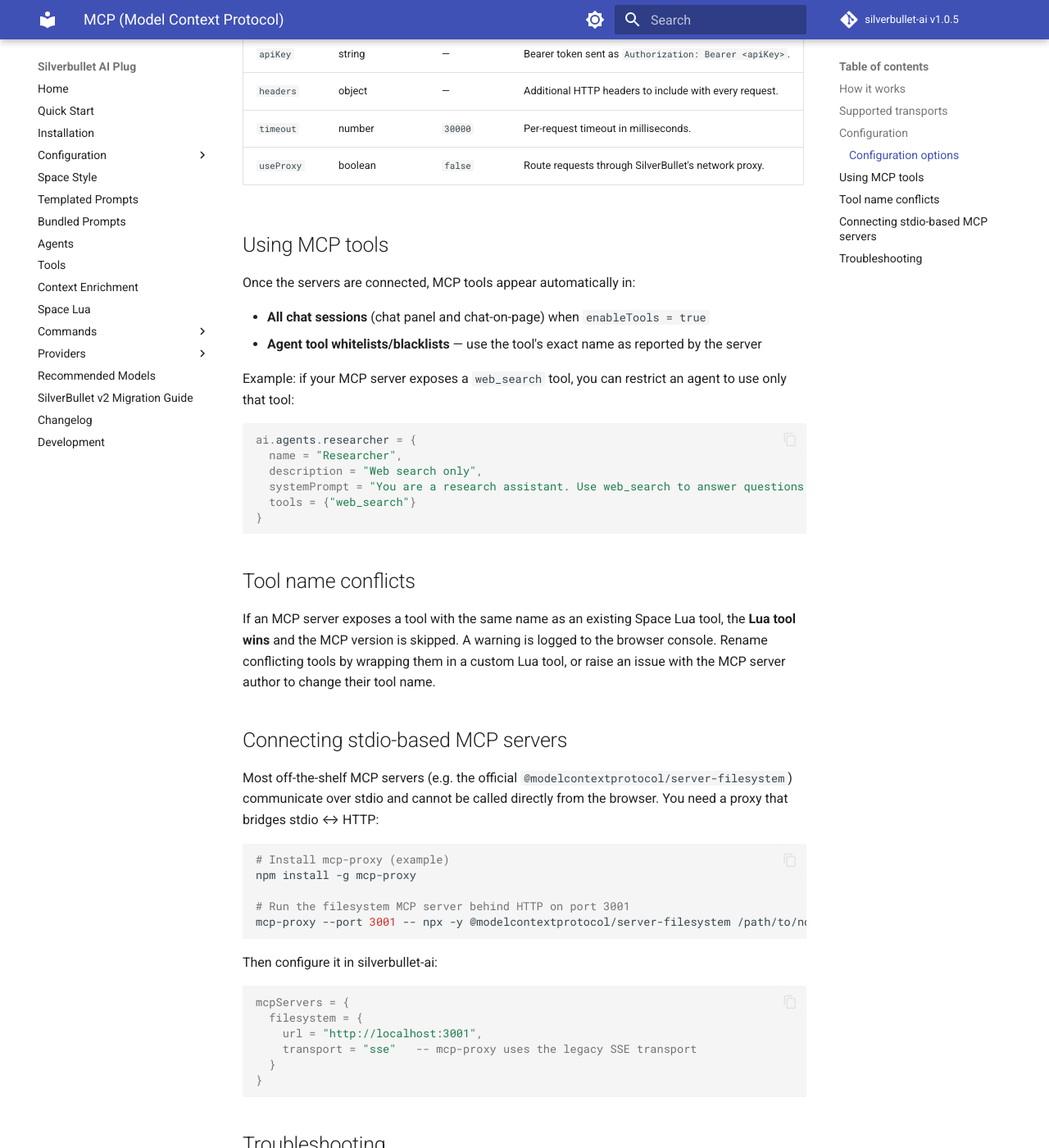
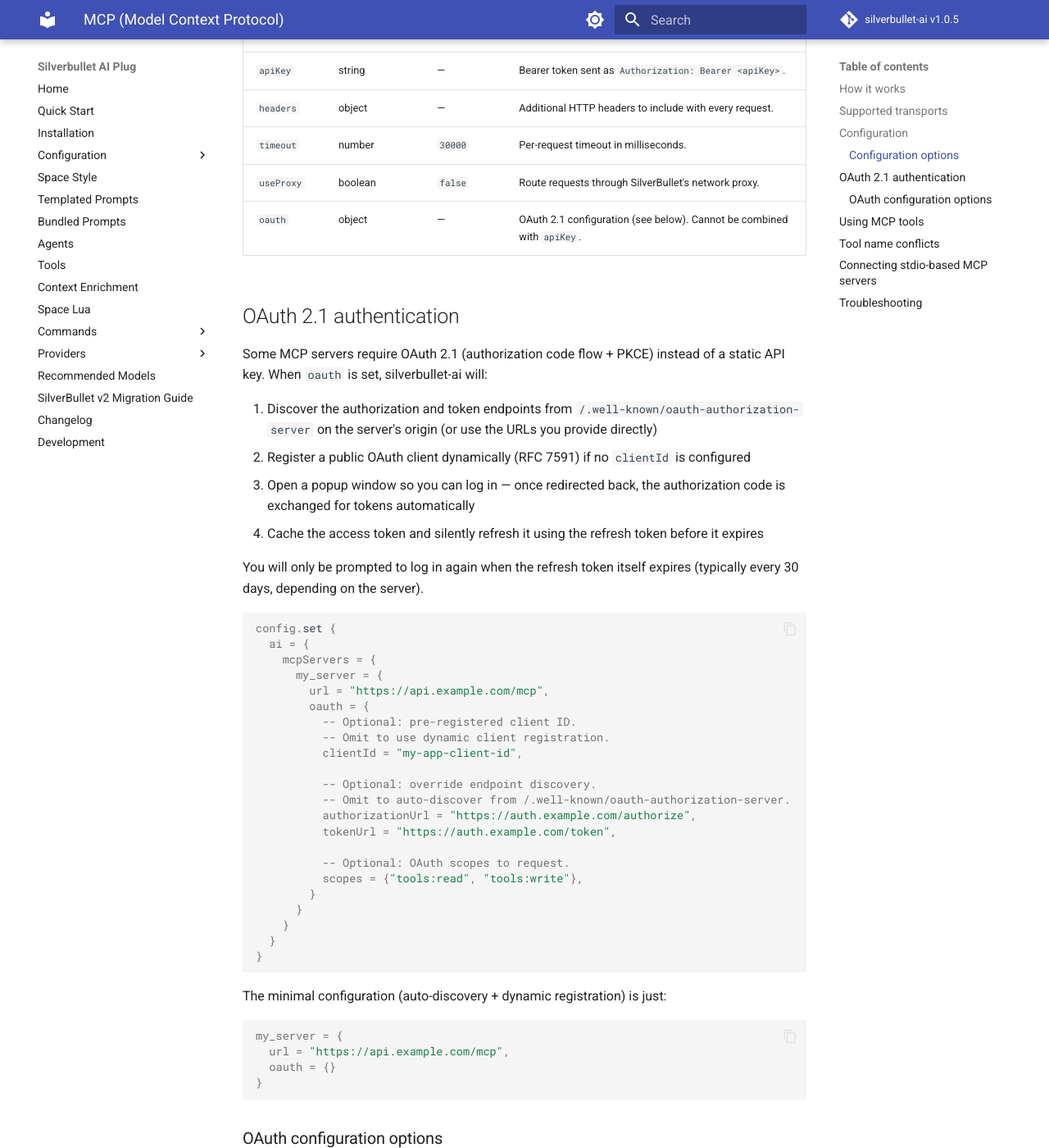
Before and after one commit to justyns/silverbullet-ai, an MkDocs documentation site: the page built from docs/MCP.md, in a window 1280 px wide and 1400 px high, scrolled down 1803 px. Shown: the whole window at 82% size. Built offline with MkDocs 1.6.1 and Material for MkDocs 9.7.7, drawn with Linux system fonts in a browser that asks for light colours; comment, search, counter and statistics services are not loaded; some of the changed text lies outside the part shown.

Commit message:
Document OAuth 2.1 config in Lua syntax in MCP.md

````diff
--- a/docs/MCP.md
+++ b/docs/MCP.md
@@ -61,6 +61,61 @@
 | `headers` | object | — | Additional HTTP headers to include with every request. |
 | `timeout` | number | `30000` | Per-request timeout in milliseconds. |
 | `useProxy` | boolean | `false` | Route requests through SilverBullet's network proxy. |
+| `oauth` | object | — | OAuth 2.1 configuration (see below). Cannot be combined with `apiKey`. |
+
+## OAuth 2.1 authentication
+
+Some MCP servers require OAuth 2.1 (authorization code flow + PKCE) instead of a static API key. When `oauth` is set, silverbullet-ai will:
+
+1. Discover the authorization and token endpoints from `/.well-known/oauth-authorization-server` on the server's origin (or use the URLs you provide directly)
+2. Register a public OAuth client dynamically (RFC 7591) if no `clientId` is configured
+3. Open a popup window so you can log in — once redirected back, the authorization code is exchanged for tokens automatically
+4. Cache the access token and silently refresh it using the refresh token before it expires
+
+You will only be prompted to log in again when the refresh token itself expires (typically every 30 days, depending on the server).
+
+```lua
+config.set {
+  ai = {
+    mcpServers = {
+      my_server = {
+        url = "https://api.example.com/mcp",
+        oauth = {
+          -- Optional: pre-registered client ID.
+          -- Omit to use dynamic client registration.
+          clientId = "my-app-client-id",
+
+          -- Optional: override endpoint discovery.
+          -- Omit to auto-discover from /.well-known/oauth-authorization-server.
+          authorizationUrl = "https://auth.example.com/authorize",
+          tokenUrl = "https://auth.example.com/token",
+
+          -- Optional: OAuth scopes to request.
+          scopes = {"tools:read", "tools:write"},
+        }
+      }
+    }
+  }
+}
+```
+
+The minimal configuration (auto-discovery + dynamic registration) is just:
+
+```lua
+my_server = {
+  url = "https://api.example.com/mcp",
+  oauth = {}
+}
+```
+
+### OAuth configuration options
+
+| Option | Type | Default | Description |
+|--------|------|---------|-------------|
+| `clientId` | string | — | Pre-registered OAuth client ID. If omitted, dynamic client registration is attempted. |
+| `authorizationUrl` | string | — | Authorization endpoint URL. If omitted, discovered via `/.well-known/oauth-authorization-server`. |
+| `tokenUrl` | string | — | Token endpoint URL. If omitted, discovered alongside `authorizationUrl`. |
+| `scopes` | string[] | — | OAuth scopes to request. |
 
 ## Using MCP tools
 
````
